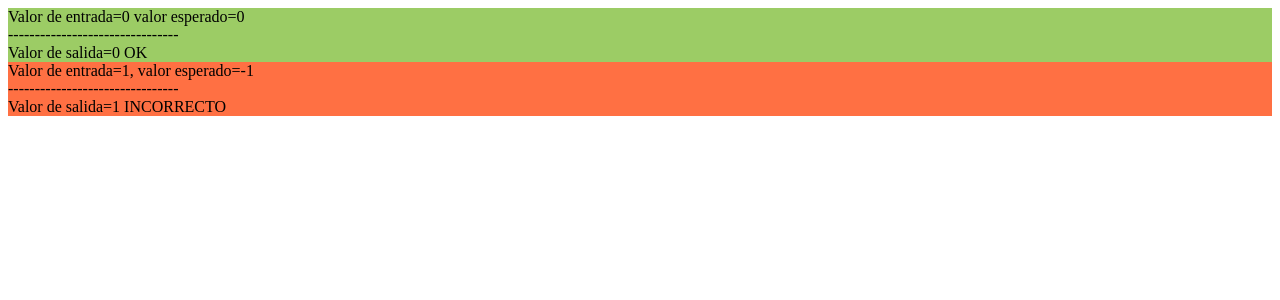
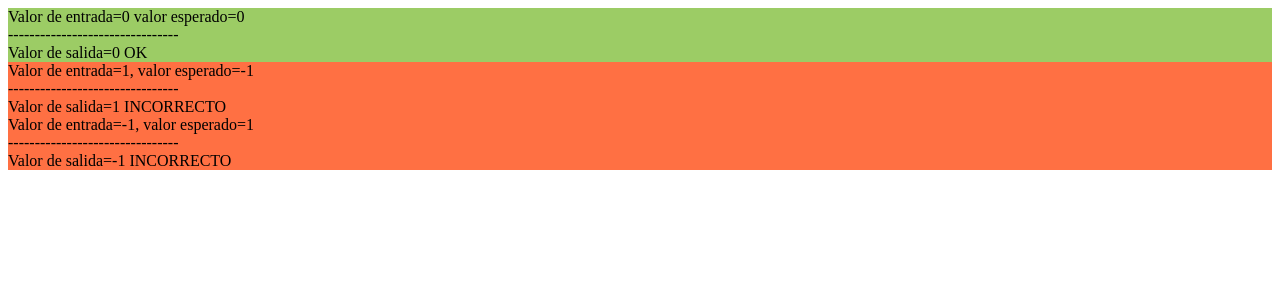
Before and after one commit to pacogomezarnal/CookingSoftware_PHP_v1, a PHP site: page /code01.php in a window 1280 px wide. Shown: the top 300 px of the page. Run offline with PHP 8.4, Linux system fonts and the light colour scheme.

Commit message:
Code 01 finished

```diff
--- a/tdd/code01.php
+++ b/tdd/code01.php
@@ -33,6 +33,12 @@
 			echo "--------------------------------"."</br>";
 			echo "Valor de salida=".avatarCode(1)." INCORRECTO</br>";
 			echo "</div>";
+			//Si introducimos el valor -1 esperamos que salga el valor 1
+			echo "<div class=\"KO\">";
+			echo "Valor de entrada=-1, valor esperado=1"."</br>";
+			echo "--------------------------------"."</br>";
+			echo "Valor de salida=".avatarCode(-1)." INCORRECTO</br>";
+			echo "</div>";
 		?>
 	</body>
 </html>
```
